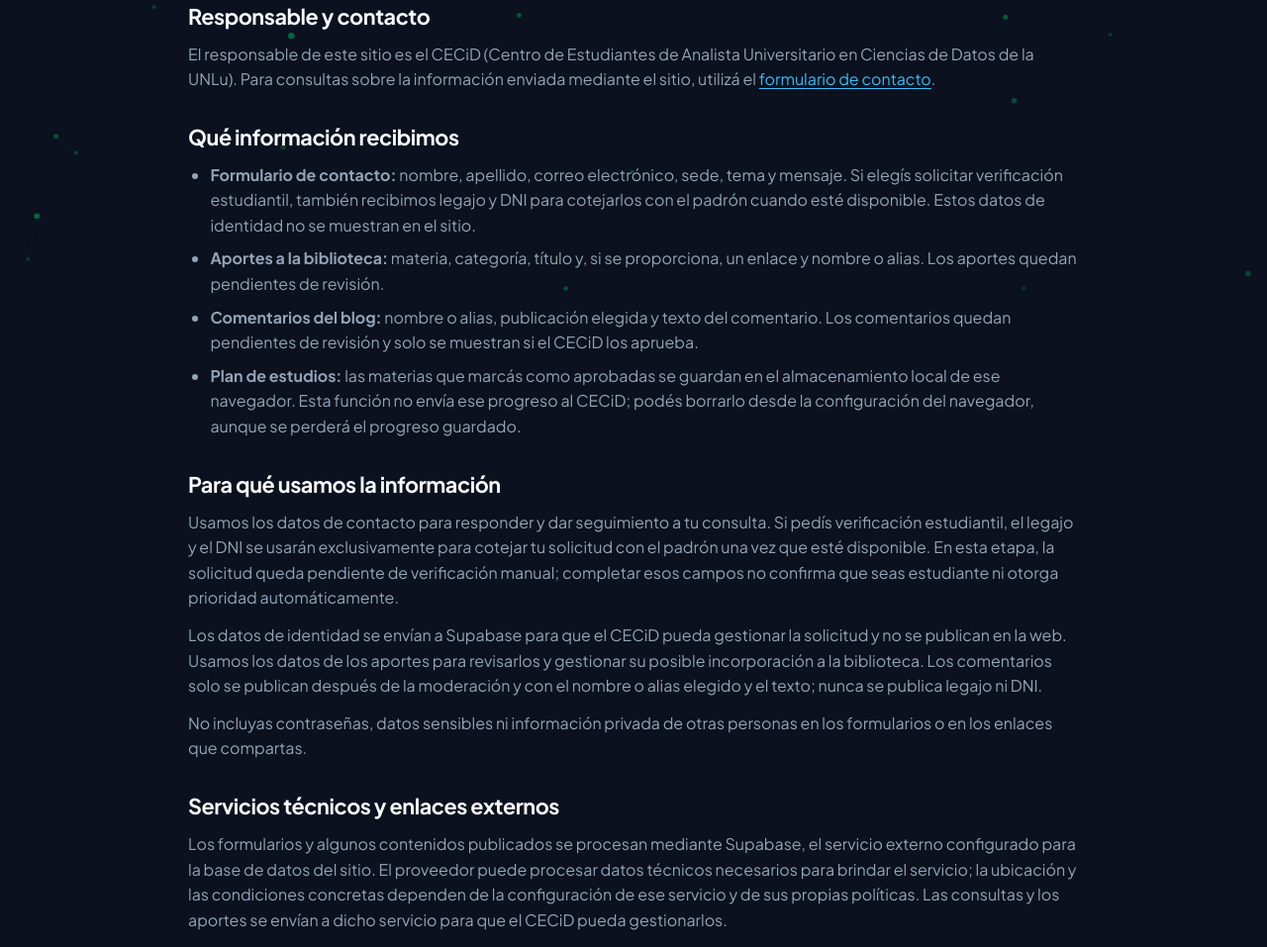
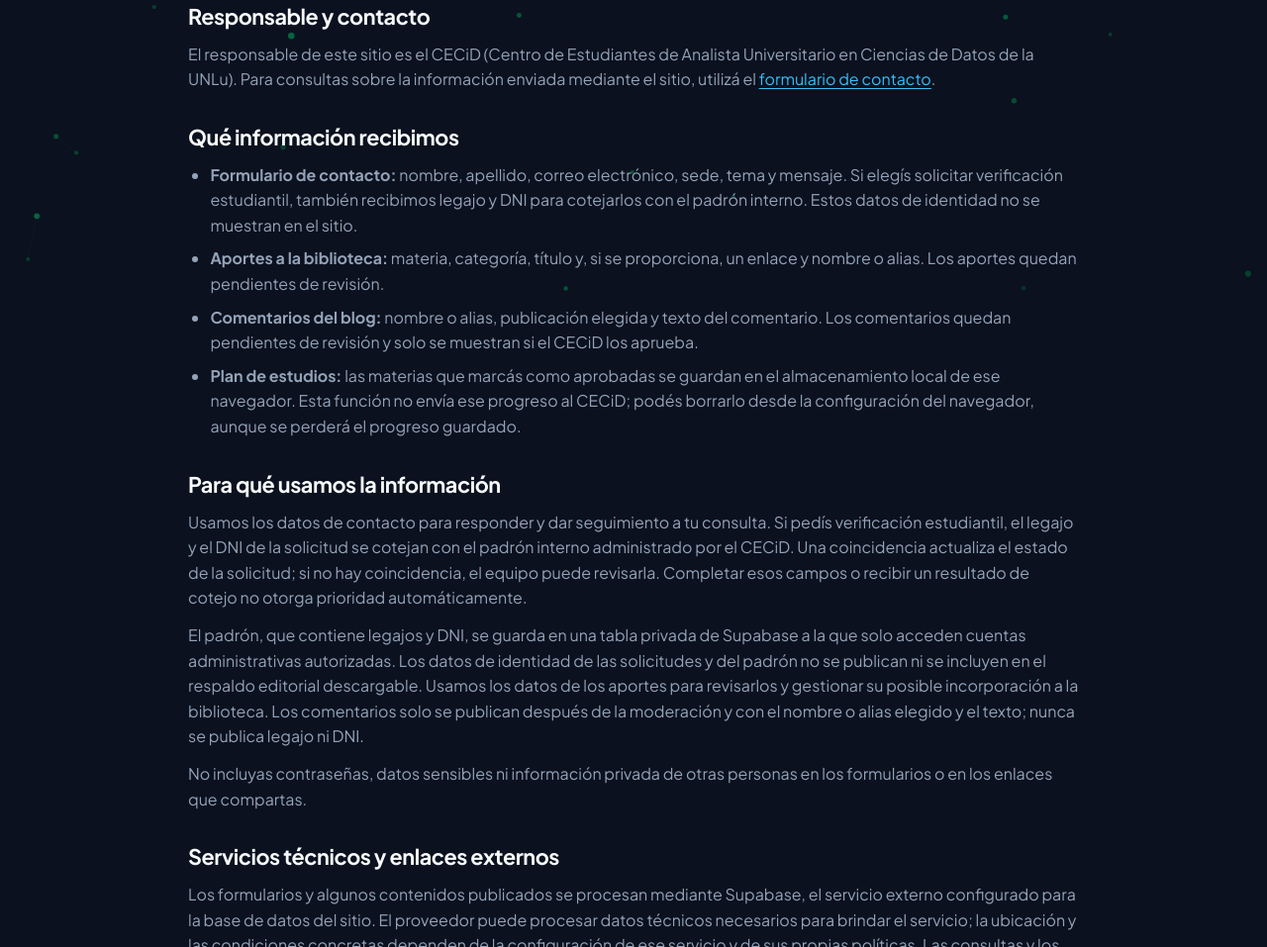
Before and after one commit to UNLu-CECiD/CECiD.UNLU, a plain HTML site: page CECiD/politica-de-privacidad.html in a window 1280 px wide. Shown: the part 497-1454 px from the top of the page at 99% size. Drawn offline with Linux system fonts and the light colour scheme.

Commit message:
Documentación completa del portal web

```diff
--- a/CECiD/politica-de-privacidad.html
+++ b/CECiD/politica-de-privacidad.html
@@ -69,7 +69,7 @@
         <section>
           <h2>Qué información recibimos</h2>
           <ul>
-            <li><strong>Formulario de contacto:</strong> nombre, apellido, correo electrónico, sede, tema y mensaje. Si elegís solicitar verificación estudiantil, también recibimos legajo y DNI para cotejarlos con el padrón cuando esté disponible. Estos datos de identidad no se muestran en el sitio.</li>
+            <li><strong>Formulario de contacto:</strong> nombre, apellido, correo electrónico, sede, tema y mensaje. Si elegís solicitar verificación estudiantil, también recibimos legajo y DNI para cotejarlos con el padrón interno. Estos datos de identidad no se muestran en el sitio.</li>
             <li><strong>Aportes a la biblioteca:</strong> materia, categoría, título y, si se proporciona, un enlace y nombre o alias. Los aportes quedan pendientes de revisión.</li>
             <li><strong>Comentarios del blog:</strong> nombre o alias, publicación elegida y texto del comentario. Los comentarios quedan pendientes de revisión y solo se muestran si el CECiD los aprueba.</li>
             <li><strong>Plan de estudios:</strong> las materias que marcás como aprobadas se guardan en el almacenamiento local de ese navegador. Esta función no envía ese progreso al CECiD; podés borrarlo desde la configuración del navegador, aunque se perderá el progreso guardado.</li>
@@ -78,8 +78,8 @@
 
         <section>
           <h2>Para qué usamos la información</h2>
-          <p>Usamos los datos de contacto para responder y dar seguimiento a tu consulta. Si pedís verificación estudiantil, el legajo y el DNI se usarán exclusivamente para cotejar tu solicitud con el padrón una vez que esté disponible. En esta etapa, la solicitud queda pendiente de verificación manual; completar esos campos no confirma que seas estudiante ni otorga prioridad automáticamente.</p>
-          <p>Los datos de identidad se envían a Supabase para que el CECiD pueda gestionar la solicitud y no se publican en la web. Usamos los datos de los aportes para revisarlos y gestionar su posible incorporación a la biblioteca. Los comentarios solo se publican después de la moderación y con el nombre o alias elegido y el texto; nunca se publica legajo ni DNI.</p>
+          <p>Usamos los datos de contacto para responder y dar seguimiento a tu consulta. Si pedís verificación estudiantil, el legajo y el DNI de la solicitud se cotejan con el padrón interno administrado por el CECiD. Una coincidencia actualiza el estado de la solicitud; si no hay coincidencia, el equipo puede revisarla. Completar esos campos o recibir un resultado de cotejo no otorga prioridad automáticamente.</p>
+          <p>El padrón, que contiene legajos y DNI, se guarda en una tabla privada de Supabase a la que solo acceden cuentas administrativas autorizadas. Los datos de identidad de las solicitudes y del padrón no se publican ni se incluyen en el respaldo editorial descargable. Usamos los datos de los aportes para revisarlos y gestionar su posible incorporación a la biblioteca. Los comentarios solo se publican después de la moderación y con el nombre o alias elegido y el texto; nunca se publica legajo ni DNI.</p>
           <p>No incluyas contraseñas, datos sensibles ni información privada de otras personas en los formularios o en los enlaces que compartas.</p>
         </section>
 
```
Also changed, not shown: 1 other file.
